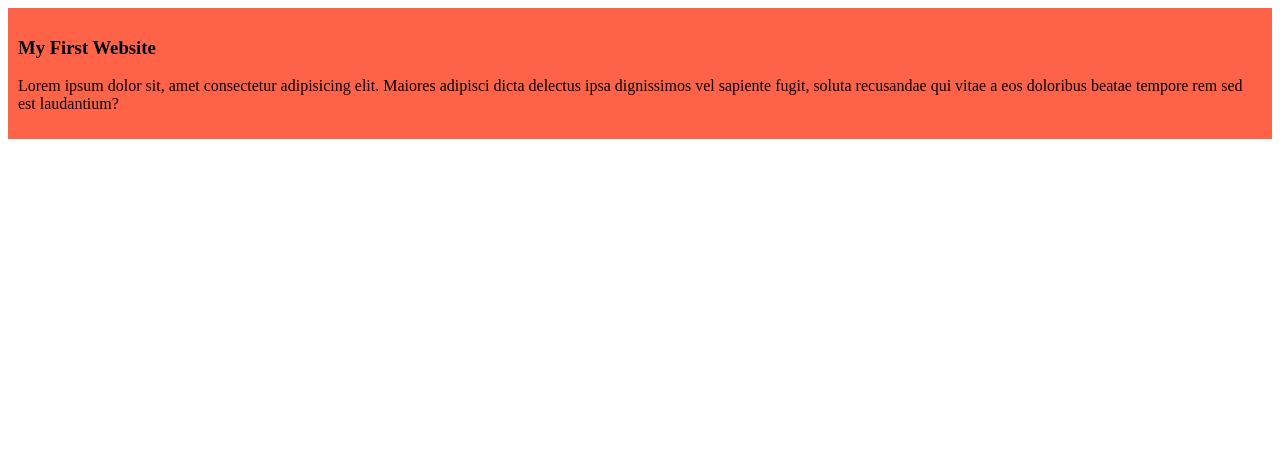
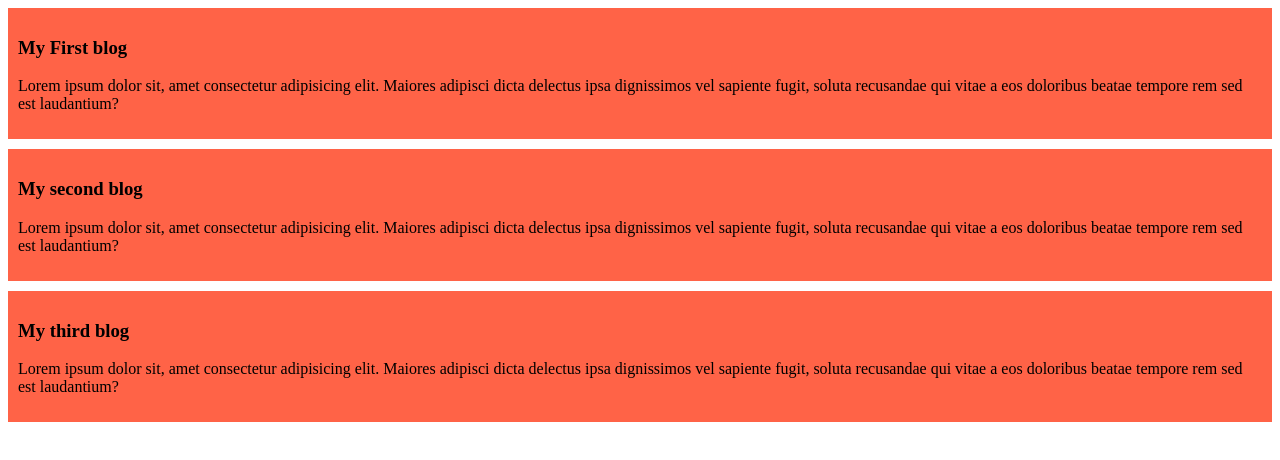
Before and after one commit to Mithun-iiuc/my_simple-website, a plain HTML site: page index.html in a window 1280 px wide. Drawn offline with Linux system fonts and the light colour scheme.

Commit message:
Added the second and third blog

```diff
--- a/Styles/blog.css
+++ b/Styles/blog.css
@@ -1,4 +1,5 @@
 div{
     background-color: tomato;
     padding: 10px;
+    margin-bottom: 10px;
 }
--- a/index.html
+++ b/index.html
@@ -8,7 +8,19 @@
 </head>
 <body>
     <div>
-        <h3>My First Website</h3>
+        <h3>My First blog</h3>
+        <P> Lorem ipsum dolor sit, amet consectetur adipisicing elit. Maiores adipisci dicta delectus ipsa dignissimos vel sapiente fugit, soluta recusandae qui vitae a eos doloribus beatae tempore rem sed est laudantium?
+
+        </P>
+    </div>
+    <div>
+        <h3>My second blog</h3>
+        <P> Lorem ipsum dolor sit, amet consectetur adipisicing elit. Maiores adipisci dicta delectus ipsa dignissimos vel sapiente fugit, soluta recusandae qui vitae a eos doloribus beatae tempore rem sed est laudantium?
+
+        </P>
+    </div>
+    <div>
+        <h3>My third blog</h3>
         <P> Lorem ipsum dolor sit, amet consectetur adipisicing elit. Maiores adipisci dicta delectus ipsa dignissimos vel sapiente fugit, soluta recusandae qui vitae a eos doloribus beatae tempore rem sed est laudantium?
 
         </P>
```
